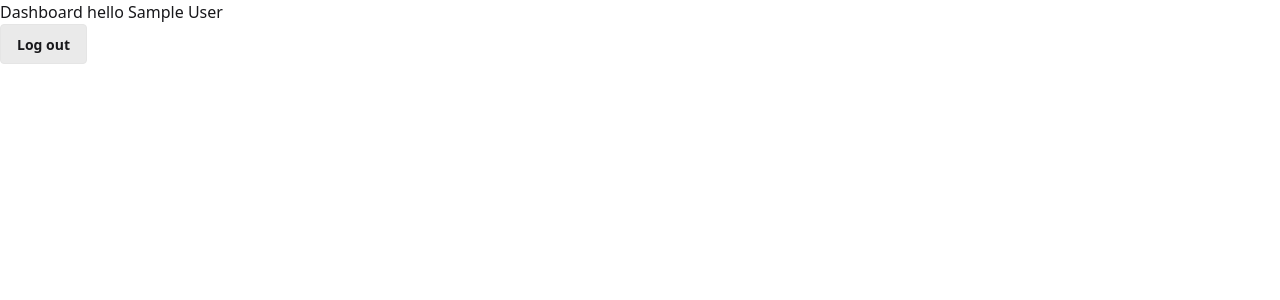
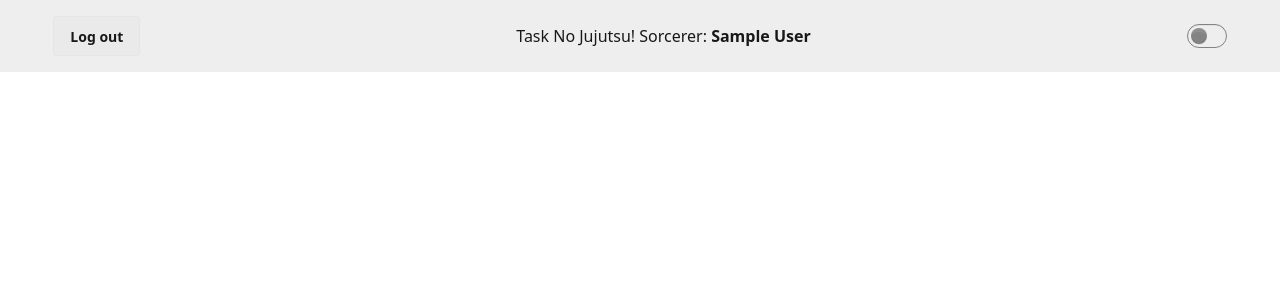
Before and after one commit to Irenity0/Task-client, a React (Vite) app: page /dashboard in a window 1280 px wide. Shown: the top 300 px of the page. Built offline with nearby package versions, Linux system fonts and the light colour scheme; no server answers; sample sign-in values are in the browser's storage.

Commit message:
theme toggling added

```diff
--- a/src/Pages/Dashboard.jsx
+++ b/src/Pages/Dashboard.jsx
@@ -16,8 +16,13 @@ const Dashboard = () => {
 
     return (
         <>
-        <h2>Dashboard hello {user.displayName}</h2>
-        <button className="btn btn-soft" onClick={handleLogout}>Log out</button>
+        <div className="bg-base-300">
+            <div className="w-11/12 mx-auto py-4 flex items-center justify-between">
+            <button className="btn btn-soft" onClick={handleLogout}>Log out</button>
+            <h2>Task No Jujutsu! Sorcerer: <b>{user.displayName}</b></h2>
+            <input type="checkbox" value="light" className="toggle theme-controller" />
+            </div>
+        </div>
         </>
     );
 };
```
Also changed, not shown: src/components/ThemeToggle.jsx (added).
